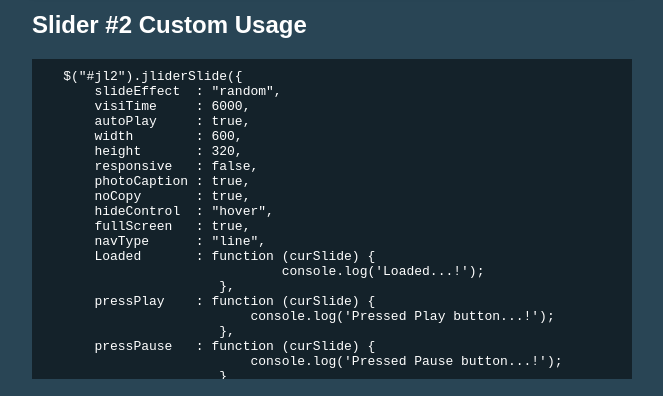
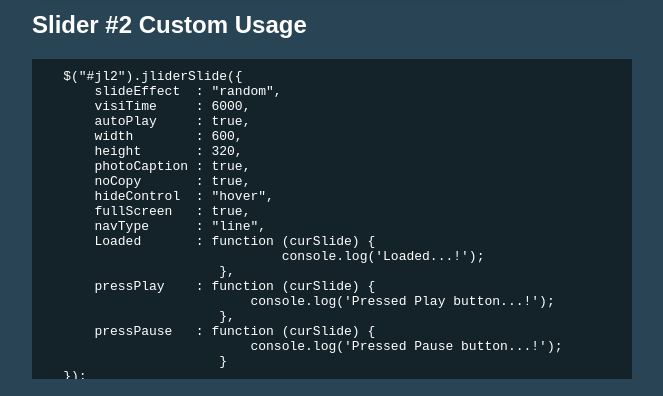
Before and after one commit to juskteez/jlider, a plain HTML site: page demo.html in a window 1280 px wide. Shown: the part 867-1263 px from the top of the page, without its empty margins (308-971 px from the left). Drawn offline with Linux system fonts and the light colour scheme.

Commit message:
Update demo.html

```diff
--- a/demo.html
+++ b/demo.html
@@ -85,7 +85,6 @@
         autoPlay     : true,
         width        : 600,
         height       : 320,
-        responsive   : false,
         photoCaption : true,
         noCopy       : true,
         hideControl  : "hover",
```
